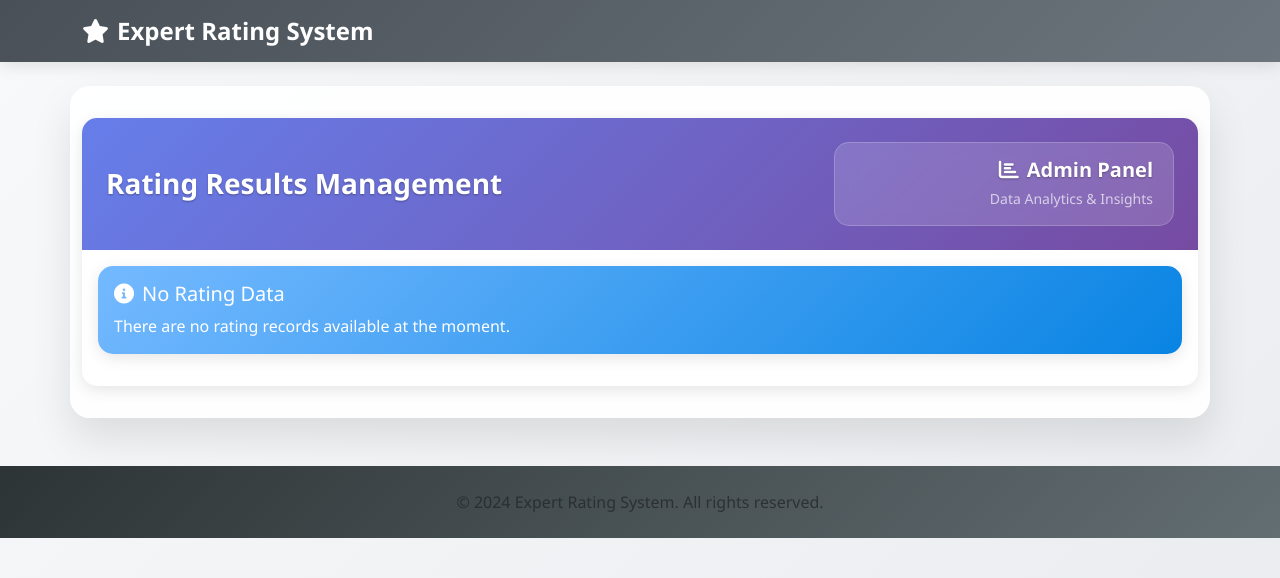
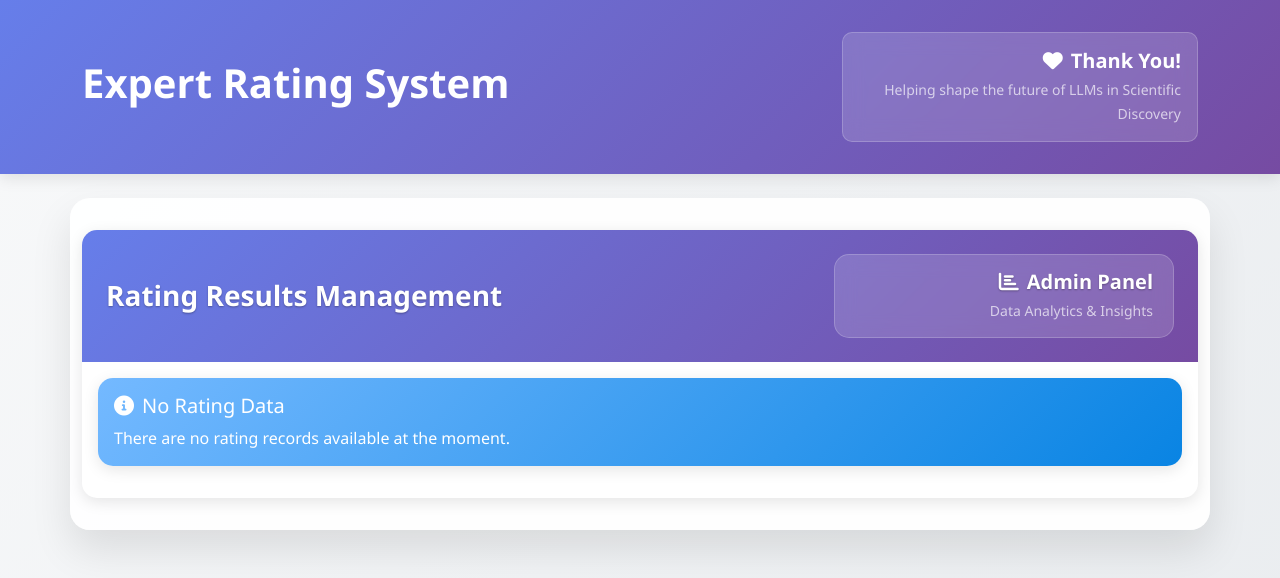
Before and after one commit to menggesun1997/hypothesis-expert-rating-system, a Flask app: page /admin/ratings in a window 1280 px wide. Shown: the top 578 px of the page. Run offline with Flask 3, Linux system fonts and the light colour scheme; data that the repository does not hold is empty; parts of the project's set-up code (start-up, migrations or seed data) failed here and were passed over.

Commit message:
Move Expert Rating System header to top level:
- Replace gray navbar with purple gradient Expert Rating System header
- Move header to base.html so it appears on all pages
- Remove duplicate header from rate_topic.html and index.html
- Add CSS styling for new header with gradient background
- Maintain Thank You badge in header
- Keep Session Information as separate alert box

```diff
--- a/static/css/style.css
+++ b/static/css/style.css
@@ -23,6 +23,38 @@ main {
     margin-bottom: 2rem !important;
     padding: 2rem;
     box-shadow: 0 20px 40px rgba(0,0,0,0.1);
+}
+
+/* Expert Rating System Header */
+.expert-rating-header {
+    background: linear-gradient(135deg, #667eea 0%, #764ba2 100%);
+    color: white;
+    padding: 2rem 0;
+    box-shadow: 0 4px 15px rgba(0,0,0,0.1);
+}
+
+.expert-rating-header h1 {
+    font-size: 2.5rem;
+    font-weight: bold;
+    margin-bottom: 0.5rem;
+}
+
+.expert-rating-header .subtitle {
+    font-size: 1.1rem;
+    opacity: 0.9;
+    font-weight: 400;
+}
+
+.expert-rating-header .thank-you-badge {
+    background: rgba(255, 255, 255, 0.15);
+    padding: 1rem;
+    border-radius: 10px;
+    backdrop-filter: blur(10px);
+}
+
+.expert-rating-header .thank-you-badge h5 {
+    margin-bottom: 0.25rem;
+    font-weight: 600;
 }
 
 /* 导航栏样式 */
--- a/templates/base.html
+++ b/templates/base.html
@@ -9,13 +9,25 @@
     <link href="{{ url_for('static', filename='css/style.css') }}" rel="stylesheet">
 </head>
 <body>
-    <nav class="navbar navbar-expand-lg navbar-dark bg-gradient">
+    <!-- Expert Rating System Header -->
+    <div class="expert-rating-header">
         <div class="container">
-            <a class="navbar-brand" href="{{ url_for('index') }}">
-                <i class="fas fa-star me-2"></i>Expert Rating System
-            </a>
+            <div class="row align-items-center">
+                <div class="col-md-8">
+                    <h1 class="mb-2">Expert Rating System</h1>
+                    {% if topic_descriptions and topic %}
+                    <p class="mb-0 subtitle">{{ topic_descriptions[topic] }}</p>
+                    {% endif %}
+                </div>
+                <div class="col-md-4 text-end">
+                    <div class="thank-you-badge">
+                        <h5 class="mb-1"><i class="fas fa-heart me-2"></i>Thank You!</h5>
+                        <small class="opacity-75">Helping shape the future of LLMs in Scientific Discovery</small>
+                    </div>
+                </div>
+            </div>
         </div>
-    </nav>
+    </div>
 
     <main class="container mt-4">
         {% block content %}{% endblock %}
```
Also changed, not shown: templates/index.html (+2 -22 lines), templates/rate_topic.html (+2 -22 lines).
